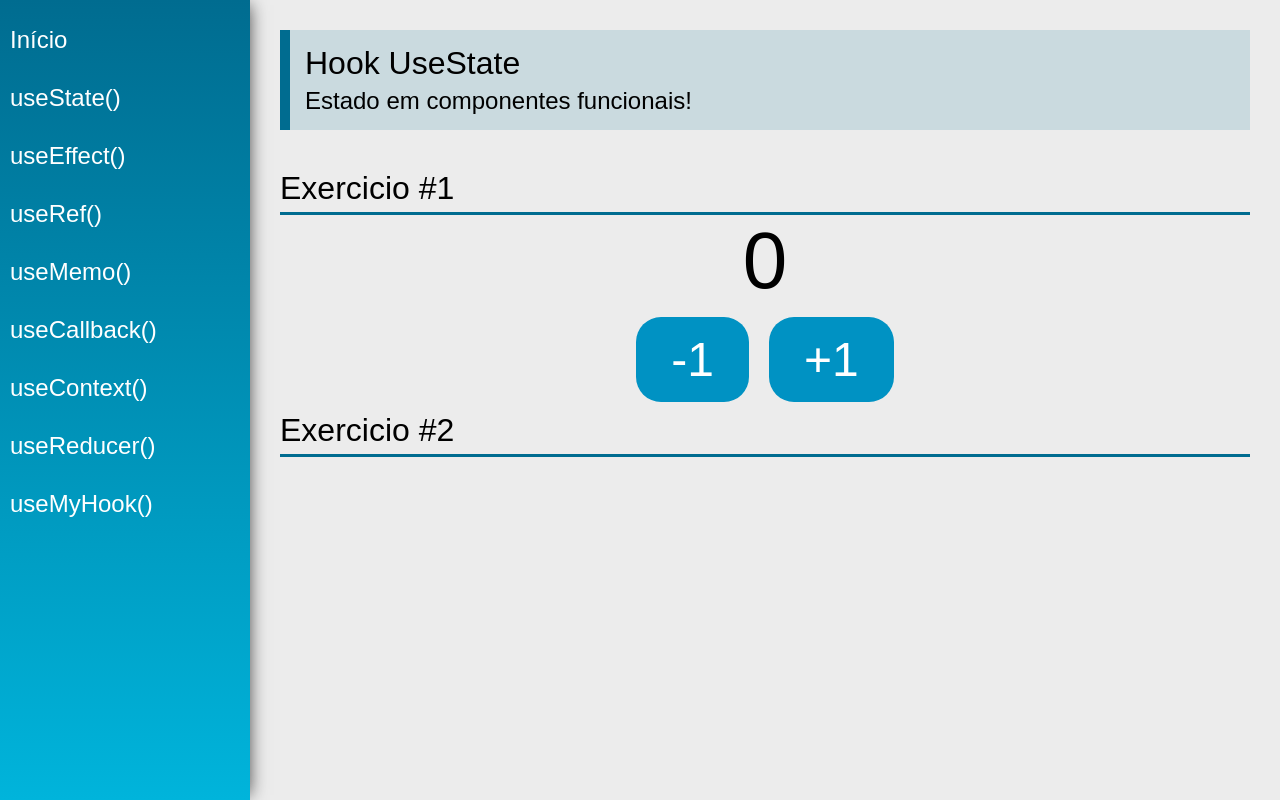
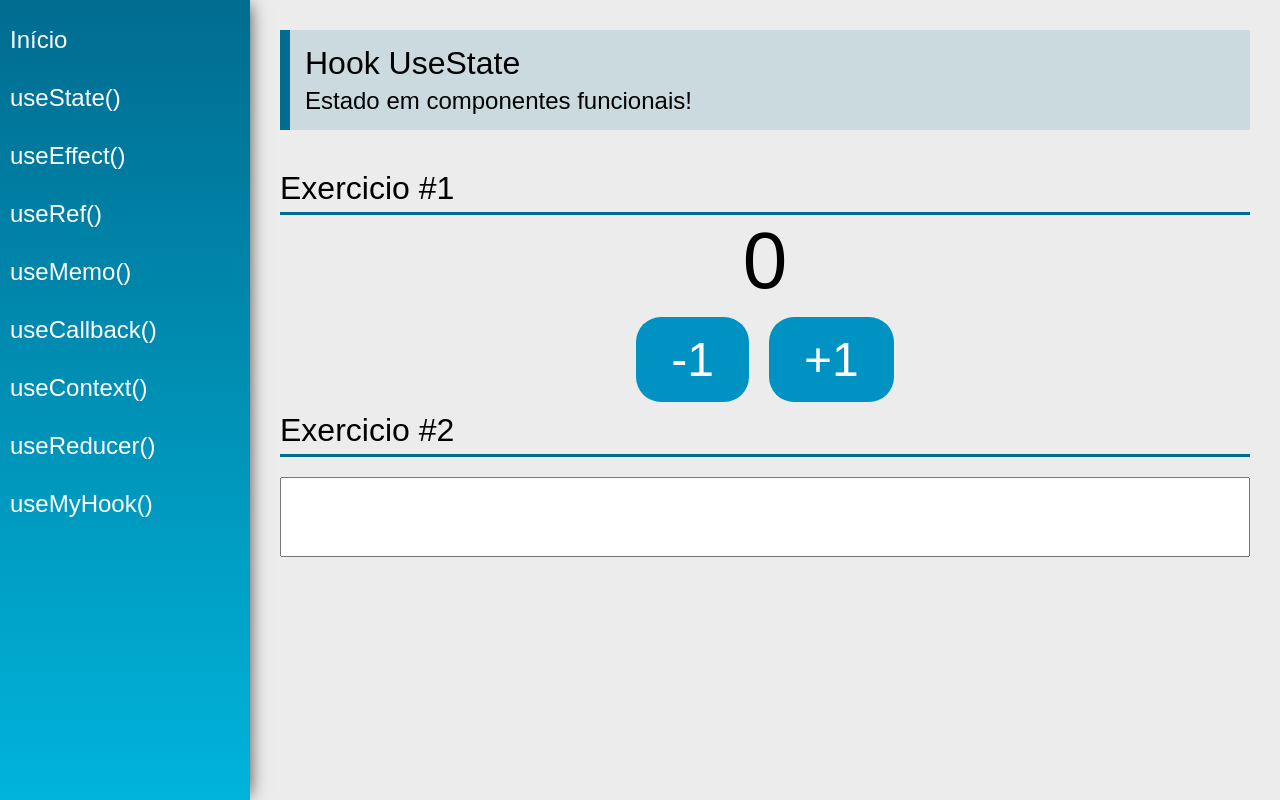
Before and after one commit to Norton794/hooks, a React (Create React App) app: page /useState in a window 1280 px wide. Built offline with nearby package versions, Linux system fonts and the light colour scheme.

Commit message:
controlled input with useState

```diff
--- a/src/views/examples/UseState.jsx
+++ b/src/views/examples/UseState.jsx
@@ -3,6 +3,7 @@
 import SectionTitle from '../../components/layout/SectionTitle'
 const UseState = (props) => {
     const [count, setCount] = useState(0);
+    const [name, setName] = useState("");
     return (
         <div className="UseState">
             <PageTitle
@@ -13,12 +14,13 @@
             <div className="center">
                 <span className="text">{count}</span>
                 <div>
-                    <button onClick={()=>setCount(current => current - 1)} className="btn">-1</button>
-                    <button onClick={()=>setCount(current => current + 1)} className="btn">+1</button>
+                    <button onClick={() => setCount(current => current - 1)} className="btn">-1</button>
+                    <button onClick={() => setCount(current => current + 1)} className="btn">+1</button>
                 </div>
 
             </div>
             <SectionTitle title="Exercicio #2" />
+            <input type="text" className="input" value={name} onChange={e => setName(e.target.value)} />
         </div>
     )
 }
```
